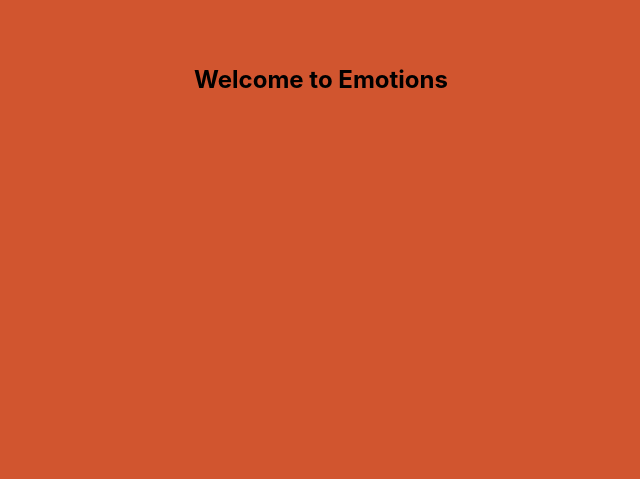
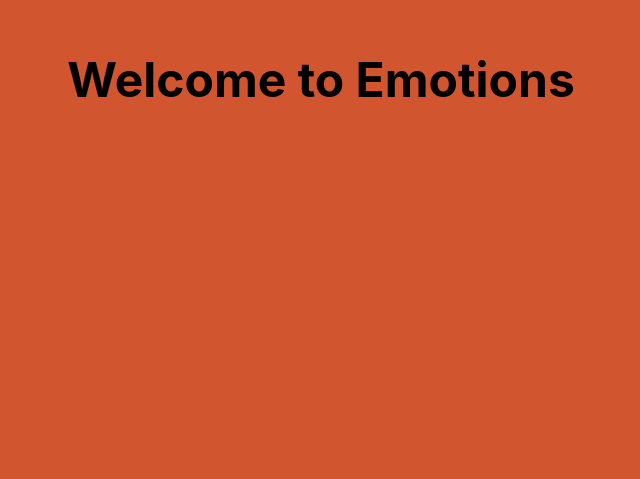
Before and after one commit to Matt-478/Emotions, a React (Create React App) app in the folder emotions-app/: page / in a window 1280 px wide. Shown: the part 321-800 px from the top of the page, without its empty margins (319-959 px from the left). Built offline with nearby package versions, Linux system fonts and the light colour scheme.

Commit message:
install sass

```diff
--- a/emotions-app/package.json
+++ b/emotions-app/package.json
@@ -9,6 +9,7 @@
     "react": "^17.0.2",
     "react-dom": "^17.0.2",
     "react-scripts": "5.0.0",
+    "sass": "^1.49.7",
     "web-vitals": "^2.1.4"
   },
   "scripts": {
--- a/emotions-app/src/App.css
+++ b/emotions-app/src/App.css
@@ -6,7 +6,9 @@
 
 body {
   transition: all 0.5s ease;
+  background-color: cornflowerblue;
 }
+
 
 main section {
   height: 100vh;
@@ -15,10 +17,6 @@ main section {
   align-items: center;
 }
 
-main section h3 {
+main section h1{
   font-size: 3em;
 }
-
-.intro {
-  background-color: cornflowerblue;
-}
```
Also changed, not shown: 1 other file (tests, documents, lock files or other folders).
